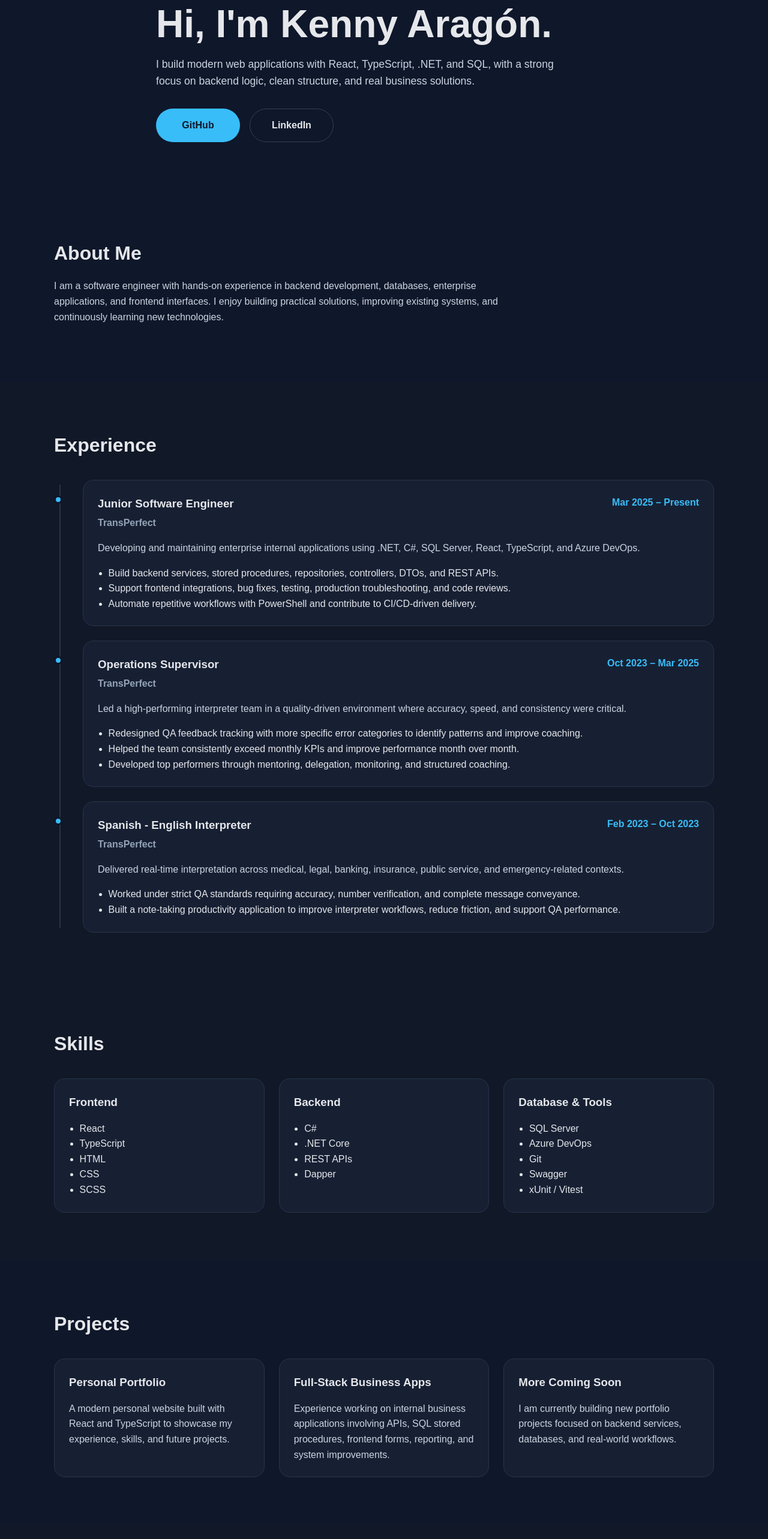
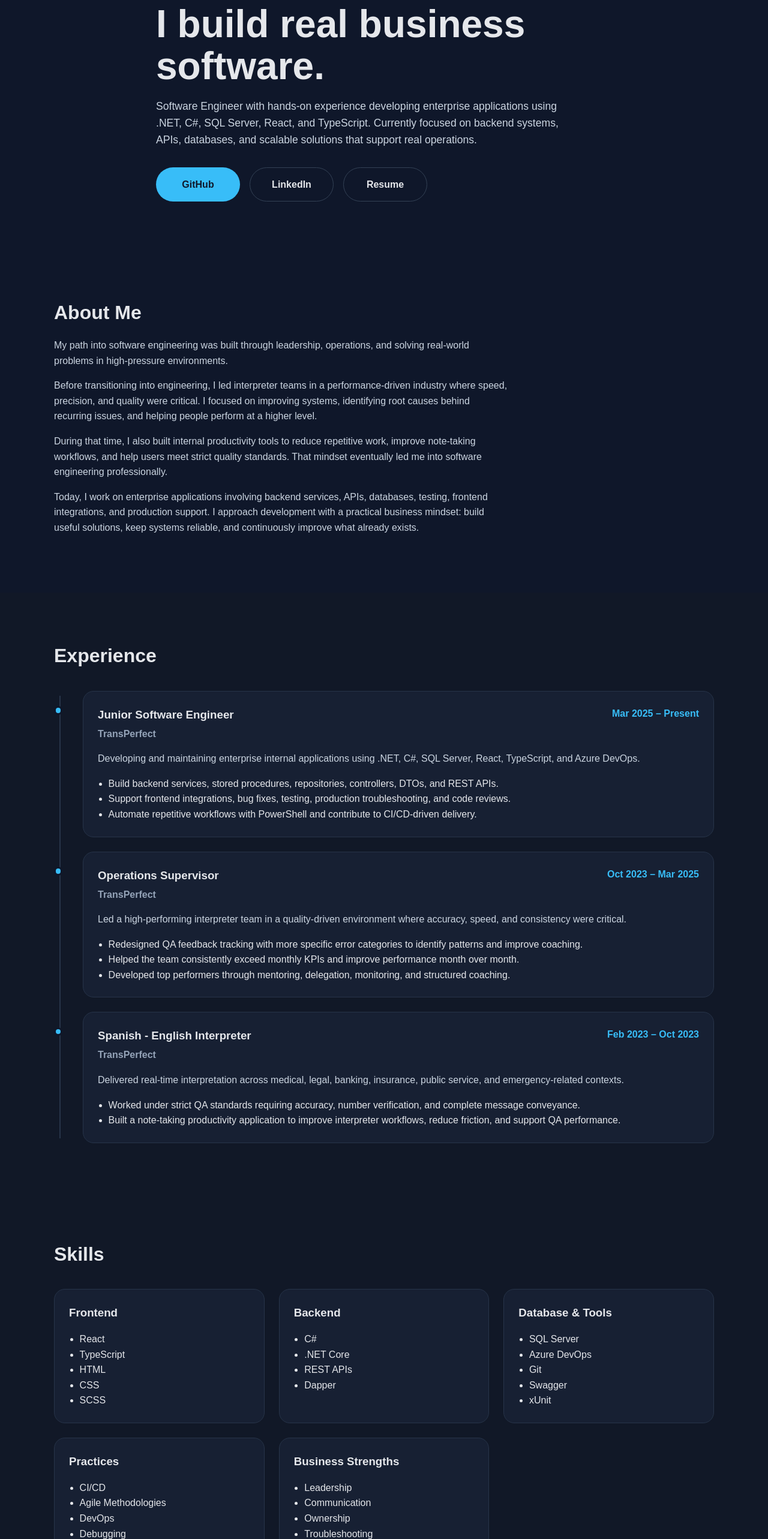
Before and after one commit to karagon-dev/kenny-portfolio, a React (Vite) app: page / in a window 1280 px wide. Shown: the part 234-2800 px from the top of the page at 60% size. Built offline with nearby package versions, Linux system fonts and the light colour scheme.

Commit message:
Refactor content in sections. Add Resume

```diff
--- a/src/sections/About.tsx
+++ b/src/sections/About.tsx
@@ -3,11 +3,33 @@ function About() {
     <section id="about" className="section">
       <div className="container">
         <h2>About Me</h2>
+
         <p className="section-text">
-          I am a software engineer with hands-on experience in backend
-          development, databases, enterprise applications, and frontend
-          interfaces. I enjoy building practical solutions, improving existing
-          systems, and continuously learning new technologies.
+          My path into software engineering was built through leadership,
+          operations, and solving real-world problems in high-pressure
+          environments.
+        </p>
+
+        <p className="section-text">
+          Before transitioning into engineering, I led interpreter teams in a
+          performance-driven industry where speed, precision, and quality were
+          critical. I focused on improving systems, identifying root causes
+          behind recurring issues, and helping people perform at a higher level.
+        </p>
+
+        <p className="section-text">
+          During that time, I also built internal productivity tools to reduce
+          repetitive work, improve note-taking workflows, and help users meet
+          strict quality standards. That mindset eventually led me into software
+          engineering professionally.
+        </p>
+
+        <p className="section-text">
+          Today, I work on enterprise applications involving backend services,
+          APIs, databases, testing, frontend integrations, and production
+          support. I approach development with a practical business mindset:
+          build useful solutions, keep systems reliable, and continuously
+          improve what already exists.
         </p>
       </div>
     </section>
--- a/src/sections/Hero.tsx
+++ b/src/sections/Hero.tsx
@@ -2,12 +2,15 @@ function Hero() {
   return (
     <section id="hero" className="hero">
       <div className="container hero-content">
-        <p className="eyebrow">Software Engineer</p>
-        <h1>Hi, I&apos;m Kenny Aragón.</h1>
+        <p className="eyebrow">Kenny Aragón | Software Engineer</p>
+
+        <h1>I build real business software.</h1>
+
         <p className="hero-text">
-          I build modern web applications with React, TypeScript, .NET, and SQL,
-          with a strong focus on backend logic, clean structure, and real
-          business solutions.
+          Software Engineer with hands-on experience developing enterprise
+          applications using .NET, C#, SQL Server, React, and TypeScript.
+          Currently focused on backend systems, APIs, databases, and scalable
+          solutions that support real operations.
         </p>
 
         <div className="hero-actions">
@@ -19,6 +22,7 @@ function Hero() {
           >
             GitHub
           </a>
+
           <a
             className="btn btn-secondary"
             href="https://www.linkedin.com/in/karagon-dev/"
@@ -27,6 +31,15 @@ function Hero() {
           >
             LinkedIn
           </a>
+
+          <a
+            className="btn btn-secondary"
+            href="/kenny-aragon-resume.pdf"
+            target="_blank"
+            rel="noopener noreferrer"
+          >
+            Resume
+          </a>
         </div>
       </div>
     </section>
--- a/src/sections/Skills.tsx
+++ b/src/sections/Skills.tsx
@@ -33,7 +33,27 @@ function Skills() {
               <li>Azure DevOps</li>
               <li>Git</li>
               <li>Swagger</li>
-              <li>xUnit / Vitest</li>
+              <li>xUnit</li>
+            </ul>
+          </div>
+
+          <div className="card">
+            <h3>Practices</h3>
+            <ul>
+              <li>CI/CD</li>
+              <li>Agile Methodologies</li>
+              <li>DevOps</li>
+              <li>Debugging</li>
+            </ul>
+          </div>
+
+          <div className="card">
+            <h3>Business Strengths</h3>
+            <ul>
+              <li>Leadership</li>
+              <li>Communication</li>
+              <li>Ownership</li>
+              <li>Troubleshooting</li>
             </ul>
           </div>
         </div>
```
Also changed, not shown: 1 other file (tests, documents, lock files or other folders).
